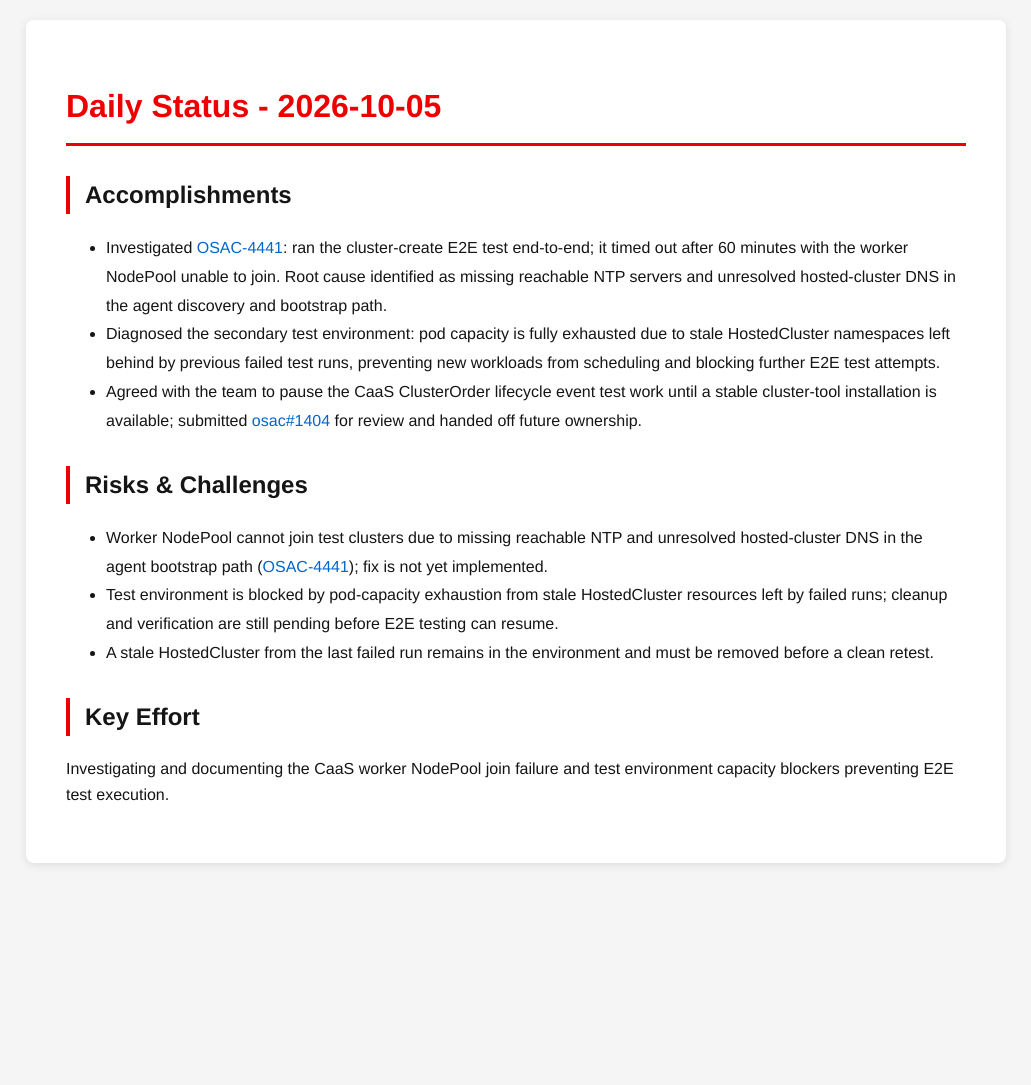
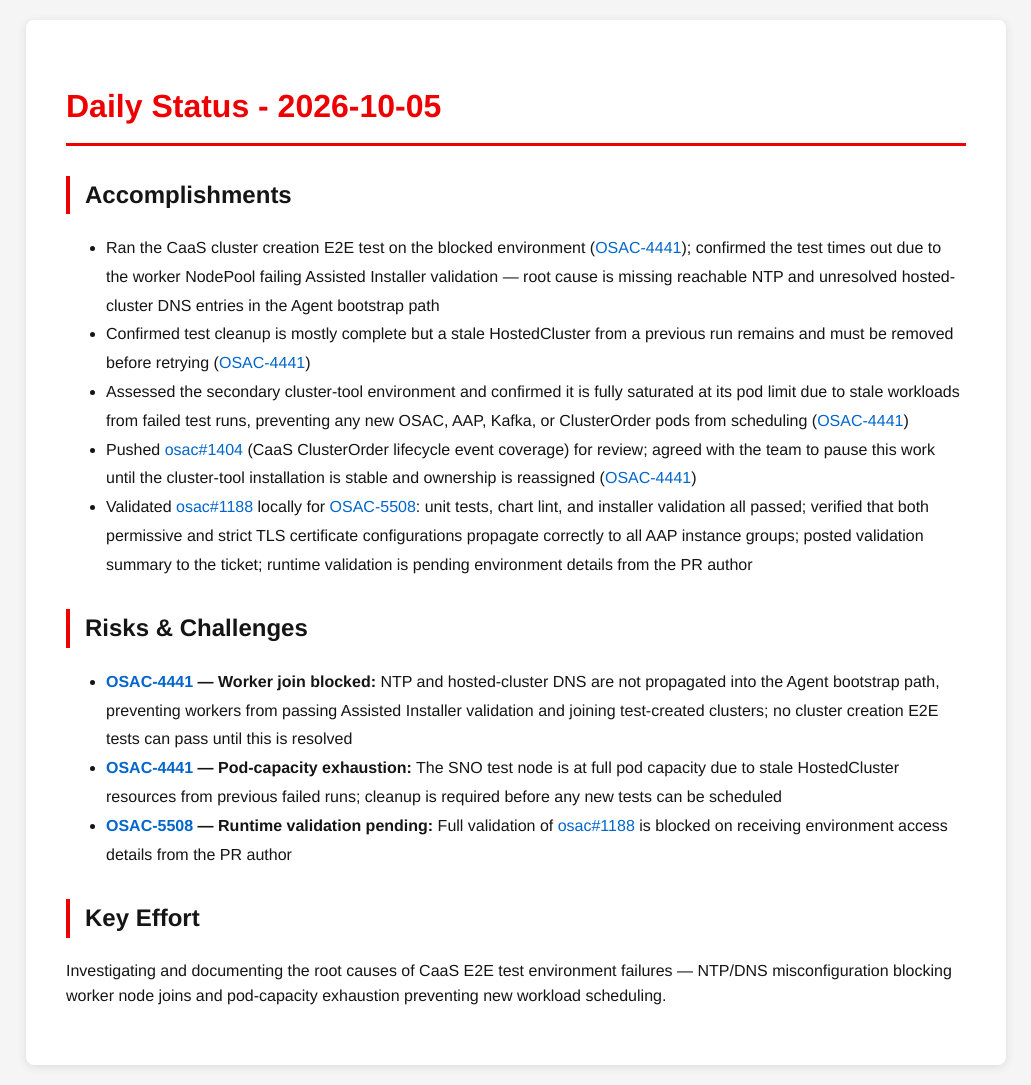
Before and after one commit to tzvatot/daily-status, a Jekyll site: the page built from 2026-10-05.md, in a window 1280 px wide. Shown: the whole page, without its empty margins (124-1155 px from the left). Built offline with Jekyll 4.4.1, drawn with Linux system fonts in a browser that asks for light colours; before the commit the page ends 900 px from its top, so only the background shows below that.

Commit message:
Daily status update - 2026-10-05

```diff
--- a/2026-10-05.md
+++ b/2026-10-05.md
@@ -7,14 +7,16 @@ date: 2026-10-05
 # Daily Status - 2026-10-05
 
 ## Accomplishments
-- Investigated [OSAC-4441](https://redhat.atlassian.net/browse/OSAC-4441): ran the cluster-create E2E test end-to-end; it timed out after 60 minutes with the worker NodePool unable to join. Root cause identified as missing reachable NTP servers and unresolved hosted-cluster DNS in the agent discovery and bootstrap path.
-- Diagnosed the secondary test environment: pod capacity is fully exhausted due to stale HostedCluster namespaces left behind by previous failed test runs, preventing new workloads from scheduling and blocking further E2E test attempts.
-- Agreed with the team to pause the CaaS ClusterOrder lifecycle event test work until a stable cluster-tool installation is available; submitted [osac#1404](https://github.com/osac-project/osac/pull/1404) for review and handed off future ownership.
+- Ran the CaaS cluster creation E2E test on the blocked environment ([OSAC-4441](https://redhat.atlassian.net/browse/OSAC-4441)); confirmed the test times out due to the worker NodePool failing Assisted Installer validation — root cause is missing reachable NTP and unresolved hosted-cluster DNS entries in the Agent bootstrap path
+- Confirmed test cleanup is mostly complete but a stale HostedCluster from a previous run remains and must be removed before retrying ([OSAC-4441](https://redhat.atlassian.net/browse/OSAC-4441))
+- Assessed the secondary cluster-tool environment and confirmed it is fully saturated at its pod limit due to stale workloads from failed test runs, preventing any new OSAC, AAP, Kafka, or ClusterOrder pods from scheduling ([OSAC-4441](https://redhat.atlassian.net/browse/OSAC-4441))
+- Pushed [osac#1404](https://github.com/osac-project/osac/pull/1404) (CaaS ClusterOrder lifecycle event coverage) for review; agreed with the team to pause this work until the cluster-tool installation is stable and ownership is reassigned ([OSAC-4441](https://redhat.atlassian.net/browse/OSAC-4441))
+- Validated [osac#1188](https://github.com/osac-project/osac/pull/1188) locally for [OSAC-5508](https://redhat.atlassian.net/browse/OSAC-5508): unit tests, chart lint, and installer validation all passed; verified that both permissive and strict TLS certificate configurations propagate correctly to all AAP instance groups; posted validation summary to the ticket; runtime validation is pending environment details from the PR author
 
 ## Risks & Challenges
-- Worker NodePool cannot join test clusters due to missing reachable NTP and unresolved hosted-cluster DNS in the agent bootstrap path ([OSAC-4441](https://redhat.atlassian.net/browse/OSAC-4441)); fix is not yet implemented.
-- Test environment is blocked by pod-capacity exhaustion from stale HostedCluster resources left by failed runs; cleanup and verification are still pending before E2E testing can resume.
-- A stale HostedCluster from the last failed run remains in the environment and must be removed before a clean retest.
+- **[OSAC-4441](https://redhat.atlassian.net/browse/OSAC-4441) — Worker join blocked:** NTP and hosted-cluster DNS are not propagated into the Agent bootstrap path, preventing workers from passing Assisted Installer validation and joining test-created clusters; no cluster creation E2E tests can pass until this is resolved
+- **[OSAC-4441](https://redhat.atlassian.net/browse/OSAC-4441) — Pod-capacity exhaustion:** The SNO test node is at full pod capacity due to stale HostedCluster resources from previous failed runs; cleanup is required before any new tests can be scheduled
+- **[OSAC-5508](https://redhat.atlassian.net/browse/OSAC-5508) — Runtime validation pending:** Full validation of [osac#1188](https://github.com/osac-project/osac/pull/1188) is blocked on receiving environment access details from the PR author
 
 ## Key Effort
-Investigating and documenting the CaaS worker NodePool join failure and test environment capacity blockers preventing E2E test execution.
+Investigating and documenting the root causes of CaaS E2E test environment failures — NTP/DNS misconfiguration blocking worker node joins and pod-capacity exhaustion preventing new workload scheduling.
```
